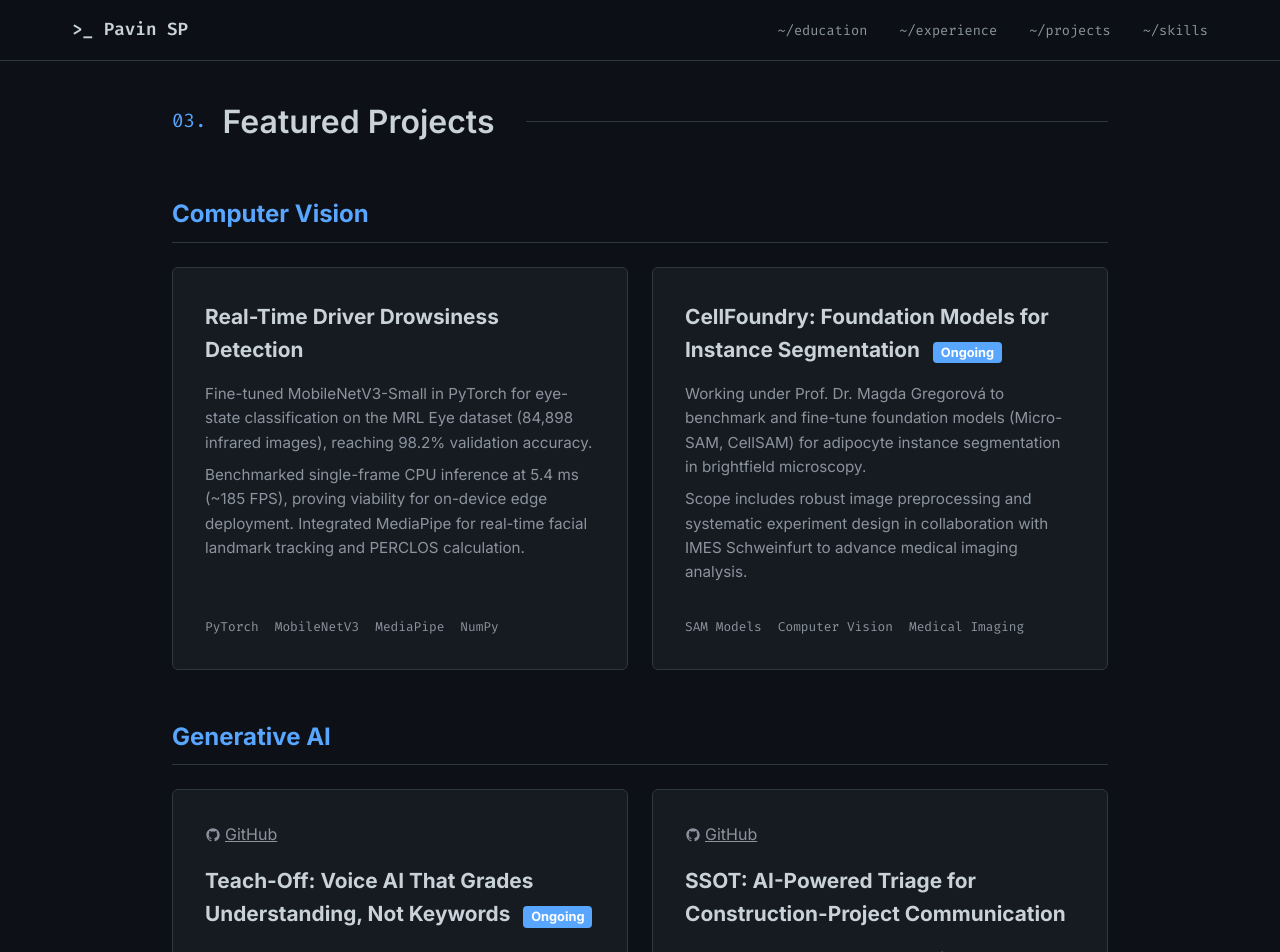
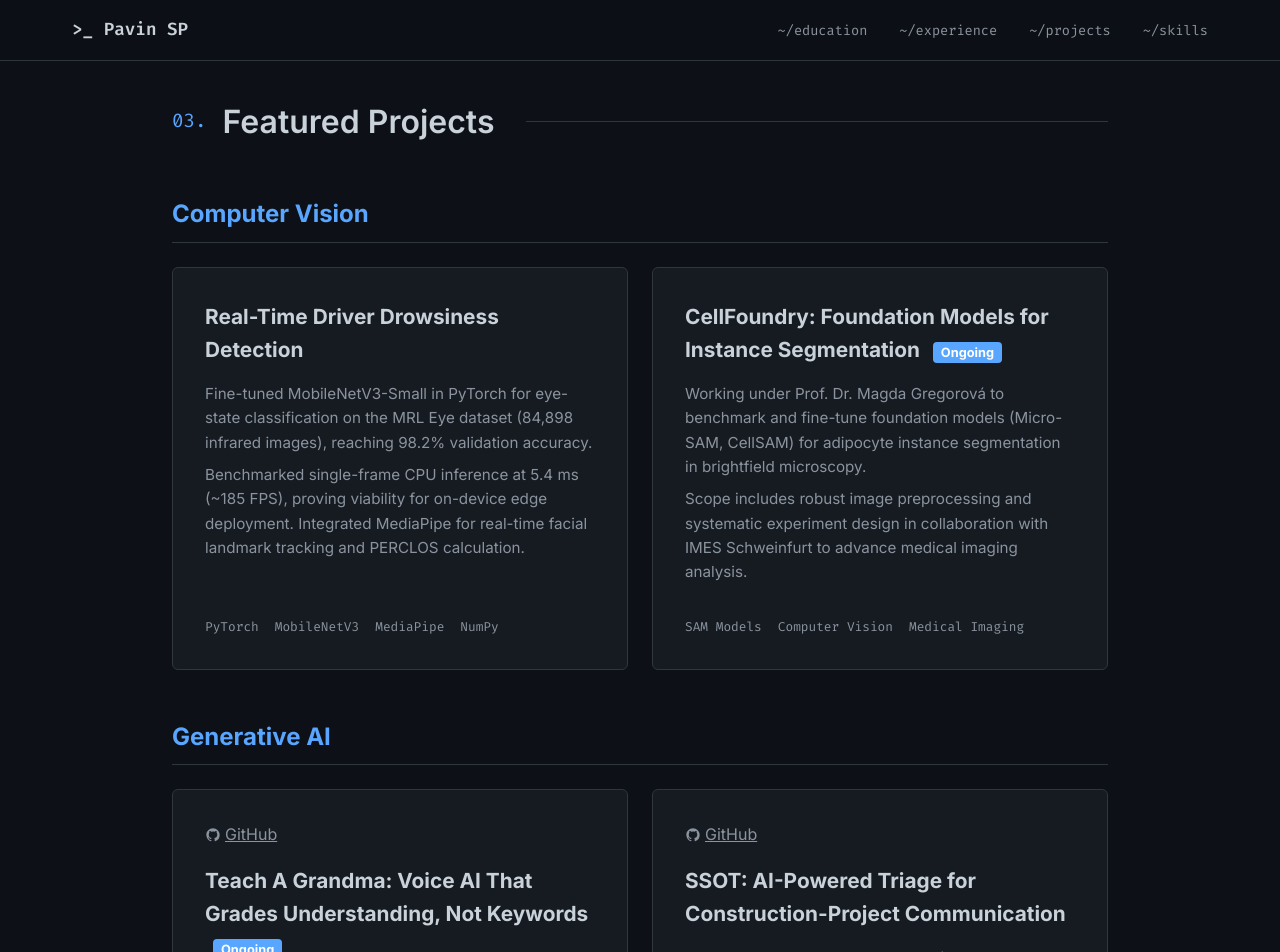
Before and after one commit to PavinSP/portfolio, a React (Vite) app: page /#/projects in a window 1280 px wide. Shown: the top 952 px of the page. Built offline with nearby package versions, Linux system fonts and the light colour scheme.

Commit message:
Fix project name: Teach A Grandma, not Teach-Off

```diff
--- a/src/pages/Projects.tsx
+++ b/src/pages/Projects.tsx
@@ -67,7 +67,7 @@ const Projects = () => {
                 </a>
               </div>
             </div>
-            <h3 className="project-name">Teach-Off: Voice AI That Grades Understanding, Not Keywords <span style={{fontSize: '0.8rem', padding: '0.2rem 0.5rem', marginLeft: '0.5rem', borderRadius: '4px', backgroundColor: 'var(--accent-color)', color: '#fff'}}>Ongoing</span></h3>
+            <h3 className="project-name">Teach A Grandma: Voice AI That Grades Understanding, Not Keywords <span style={{fontSize: '0.8rem', padding: '0.2rem 0.5rem', marginLeft: '0.5rem', borderRadius: '4px', backgroundColor: 'var(--accent-color)', color: '#fff'}}>Ongoing</span></h3>
             <div className="project-desc">
               <p>A voice app where you explain a concept out loud to an AI "Grandma" persona (ElevenLabs Conversational AI) who pushes back on jargon and vague answers instead of teaching it back to you, testing real understanding via the Feynman technique.</p>
               <p>Built a Claude 4.5 Sonnet grading layer (via an OpenAI-compatible gateway) on an Express backend that judges whether each point was genuinely explained versus just keyword-matched, replacing the original plain-JS keyword grading as the source of truth on the recap screen.</p>
```
